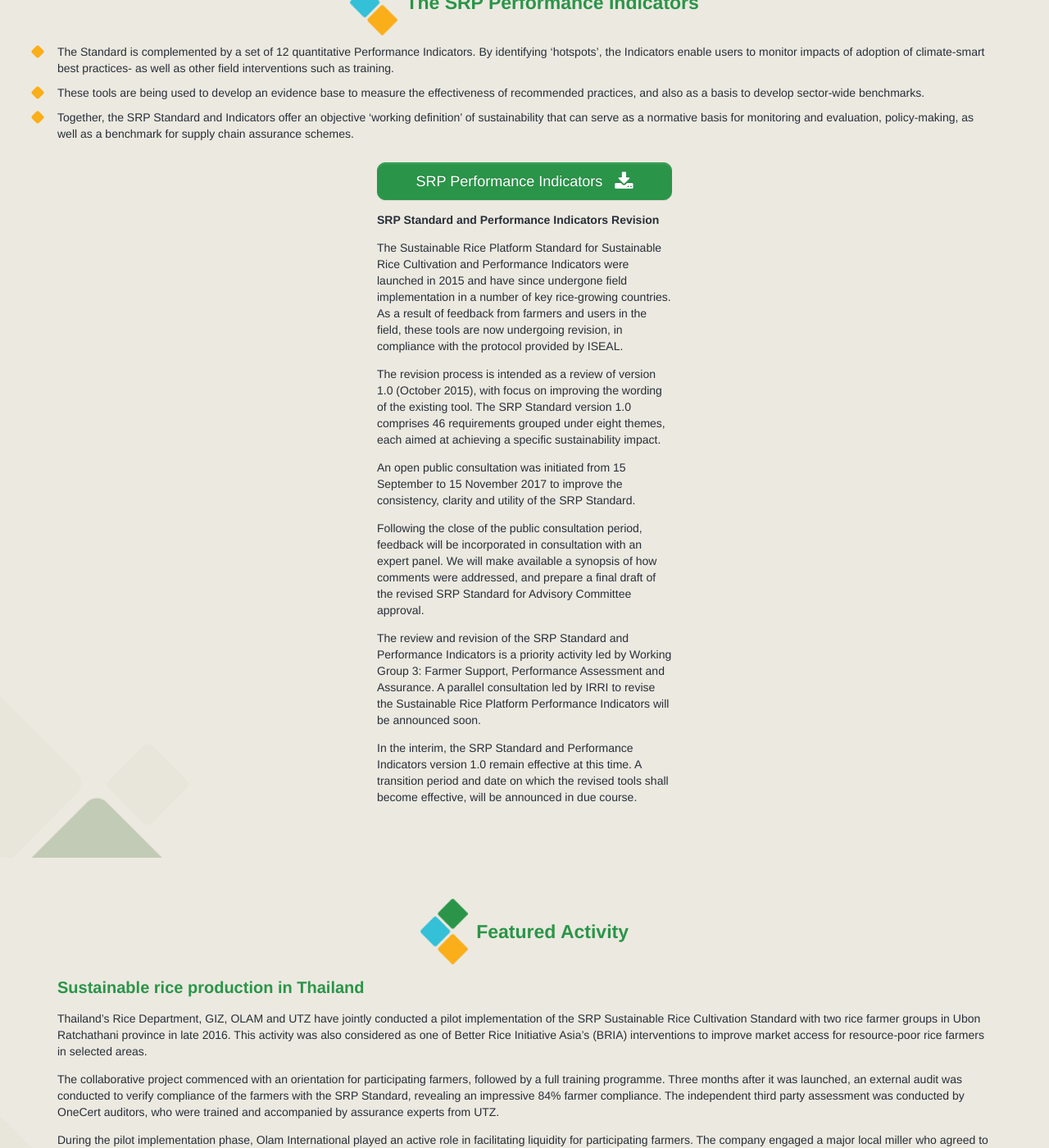
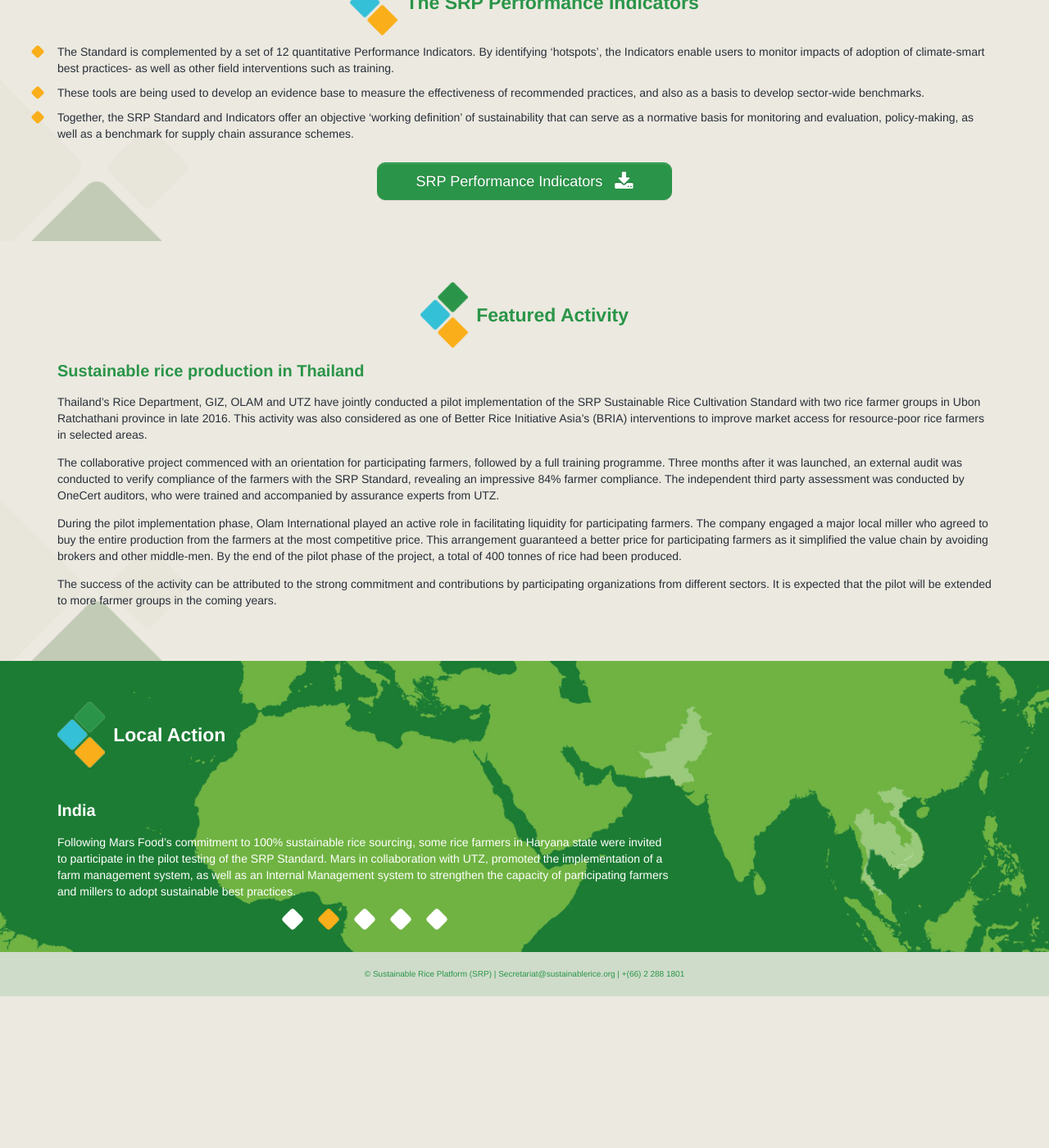
Before and after one commit to sustainablericeplatform/sustainablericeplatform.github.io, a Jekyll site: the page built from Resources/index.html, in a window 1280 px wide and 1400 px high, scrolled down 1574 px. Shown: the whole window at 82% size. Built offline with Jekyll 4.4.1, drawn with Linux system fonts in a browser that asks for light colours; after the commit the page ends 2789 px from its top, so only the background shows below that; some of the changed text lies outside the part shown.

Commit message:
Update index.html

```diff
--- a/Resources/index.html
+++ b/Resources/index.html
@@ -70,13 +70,13 @@
         <div class="row margin top">
             <div class="col-md-4 col-md-offset-4 col-sm-6 col-sm-offset-3">
                 <a href="/assets/docs/SRP Performance Indicators FINAL v1.0.pdf" target="_blank" class="btn btn-primary btn-lg btn-block">SRP Performance Indicators <i class="fa fa-download fa-lg" style="margin-left: 10px"></i></a>
-                <p><strong>SRP Standard and Performance Indicators Revision</strong></p>
+                <!--<p><strong>SRP Standard and Performance Indicators Revision</strong></p>
                 <p>The Sustainable Rice Platform Standard for Sustainable Rice Cultivation and Performance Indicators were launched in 2015 and have since undergone field implementation in a number of key rice-growing countries. As a result of feedback from farmers and users in the field, these tools are now undergoing revision, in compliance with the protocol provided by ISEAL.</p>
                 <p>The revision process is intended as a review of version 1.0 (October 2015), with focus on improving the wording of the existing tool. The SRP Standard version 1.0 comprises 46 requirements grouped under eight themes, each aimed at achieving a specific sustainability impact.</p>
                 <p>An open public consultation was initiated from 15 September to 15 November 2017 to improve the consistency, clarity and utility of the SRP Standard.</p>
                 <p>Following the close of the public consultation period, feedback will be incorporated in consultation with an expert panel. We will make available a synopsis of how comments were addressed, and prepare a final draft of the revised SRP Standard for Advisory Committee approval.</p>
                 <p>The review and revision of the SRP Standard and Performance Indicators is a priority activity led by Working Group 3: Farmer Support, Performance Assessment and Assurance. A parallel consultation led by IRRI to revise the Sustainable Rice Platform Performance Indicators will be announced soon.</p>
-                <p>In the interim, the SRP Standard and Performance Indicators version 1.0 remain effective at this time. A transition period and date on which the revised tools shall become effective, will be announced in due course.</p>
+                <p>In the interim, the SRP Standard and Performance Indicators version 1.0 remain effective at this time. A transition period and date on which the revised tools shall become effective, will be announced in due course.</p>-->
            </div>
         </div>
     </div>
```
